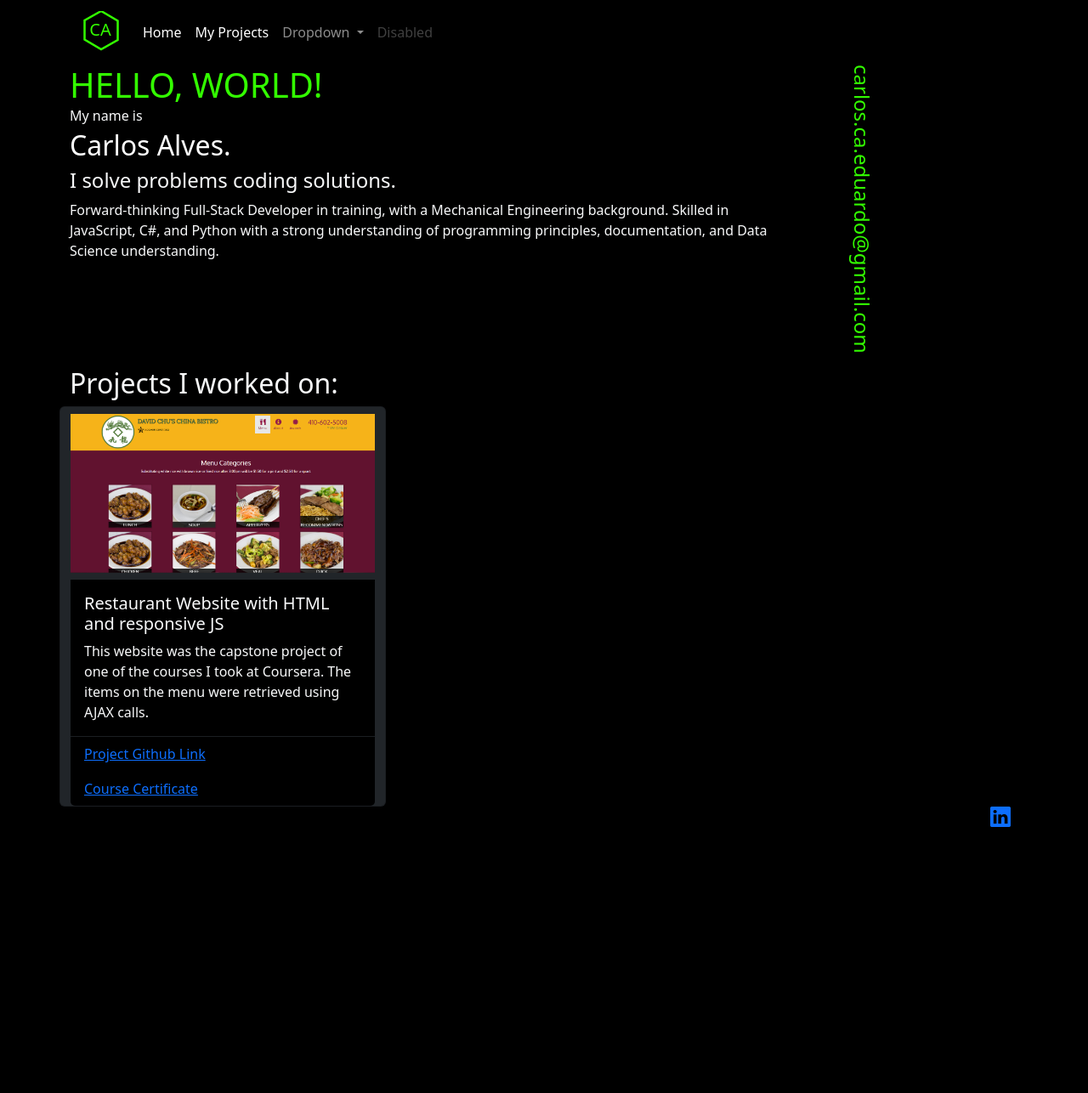
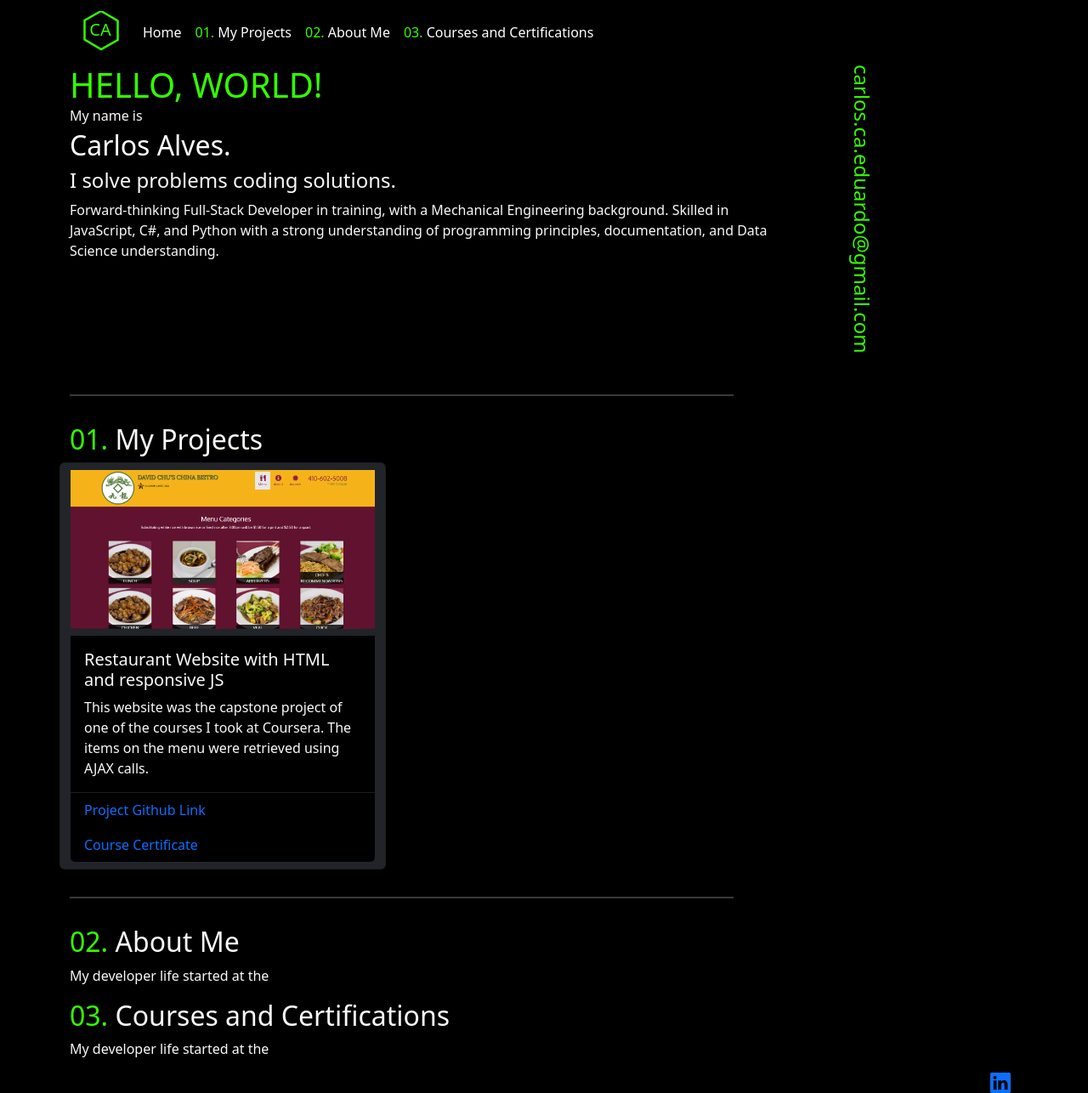
Before and after one commit to carloscaeduardo/carloscaeduardo.github.io, a plain HTML site: page index.html in a window 1280 px wide. Shown: the whole page at 85% size. Before the commit the page ends 973 px from the top, so only its background shows below. Drawn offline with nearby package versions, Linux system fonts and the light colour scheme.

Commit message:
added my projects, about me and Courses

```diff
--- a/index.html
+++ b/index.html
@@ -33,22 +33,16 @@
                 </a>
               </li>
               <li class="nav-item">
-                <a  href="#my-projects" class="nav-link active text-decoration-none old-style">My Projects</a>
+                <a  href="#my-projects" class="nav-link active text-decoration-none old-style"> <span class="old-style">01.</span> My Projects</a>
 
               </li>
-              <li class="nav-item dropdown">
-                <a class="nav-link dropdown-toggle" href="#" role="button" data-bs-toggle="dropdown" aria-expanded="false">
-                  Dropdown
-                </a>
-                <ul class="dropdown-menu">
-                  <li><a class="dropdown-item" href="#">Action</a></li>
-                  <li><a class="dropdown-item" href="#">Another action</a></li>
-                  <li><hr class="dropdown-divider"></li>
-                  <li><a class="dropdown-item" href="#">Something else here</a></li>
-                </ul>
+              <li class="nav-item">
+                <a  href="#about-me" class="nav-link active text-decoration-none old-style"><span class="old-style">02.</span> About Me</a>
+
               </li>
               <li class="nav-item">
-                <a class="nav-link disabled">Disabled</a>
+                <a  href="#courses" class="nav-link active text-decoration-none old-style"><span class="old-style">03.</span> Courses and Certifications</a>
+
               </li>
 
             </ul>
@@ -74,25 +68,57 @@
             <div class="right float-end col-12 mailto"><a href="mailto:carlos.ca.eduardo@gmail.com" class="sidetext"><p>carlos.ca.eduardo@gmail.com</p></a></div>
           </div>
         </div >
-
+        <div class="text-success my-3 old-style ">
+          <hr class="border border-1 me-5">
+        </div>
         <div class="text-light">
-          <h2 id="my-projects">Projects I worked on:</h2>
+          <h2 id="my-projects"><span class="old-style">01. </span>My Projects</h2>
 
         </div>
 
-        <div class="card bg-dark text-light " style="width: 24rem;">
+
+        <div class="card bg-dark text-light pb-2 " style="width: 24rem;">
           <img src="restaurant.PNG" class="py-2 card-img-top" alt="...">
           <div class="card-body bg-black text-light">
             <h5 class="card-title">Restaurant Website with HTML and responsive JS </h5>
             <p class="card-text">This website was the capstone project of one of the courses I took at Coursera. The items on the menu were retrieved using AJAX calls.</p>
           </div>
           <ul class="list-group list-group-flush bg-dark text-light">
-            <li class="list-group-item bg-black text-light"><a href="https://github.com/carloscaeduardo/Html-CSS-an-Javascript-Course" class="card-link">Project Github Link</a></li>
-            <li class="list-group-item bg-black text-light"> <a href="https://coursera.org/share/d457840d6ccb87ca2ef0369c58e37fc2" class="card-link">Course Certificate</a></li>
+            <li class="list-group-item bg-black text-light"><a href="https://github.com/carloscaeduardo/Html-CSS-an-Javascript-Course" class="card-link text-decoration-none">Project Github Link</a></li>
+            <li class="list-group-item bg-black text-light my-0"> <a href="https://coursera.org/share/d457840d6ccb87ca2ef0369c58e37fc2" class="card-link text-decoration-none">Course Certificate</a></li>
 
           </ul>
 
         </div>
+        <div class="text-success my-3  ">
+          <hr class="border border-1 ">
+        </div>
+
+
+        <div class="text-light">
+          <h2 id="about-me"><span class="old-style">02. </span>About Me</h2>
+          <p>
+            My developer life started at the
+
+          </p>
+
+
+
+
+        </div>
+
+        <div class="text-light">
+          <h2 id="courses"><span class="old-style">03. </span>Courses and Certifications</h2>
+          <p>
+            My developer life started at the
+
+          </p>
+
+
+
+
+        </div>
+
 
 
 
--- a/master.css
+++ b/master.css
@@ -1,3 +1,6 @@
+hr{
+    width: 70%;
+}
 .old-style{
     color:#33FF00;
 
```
